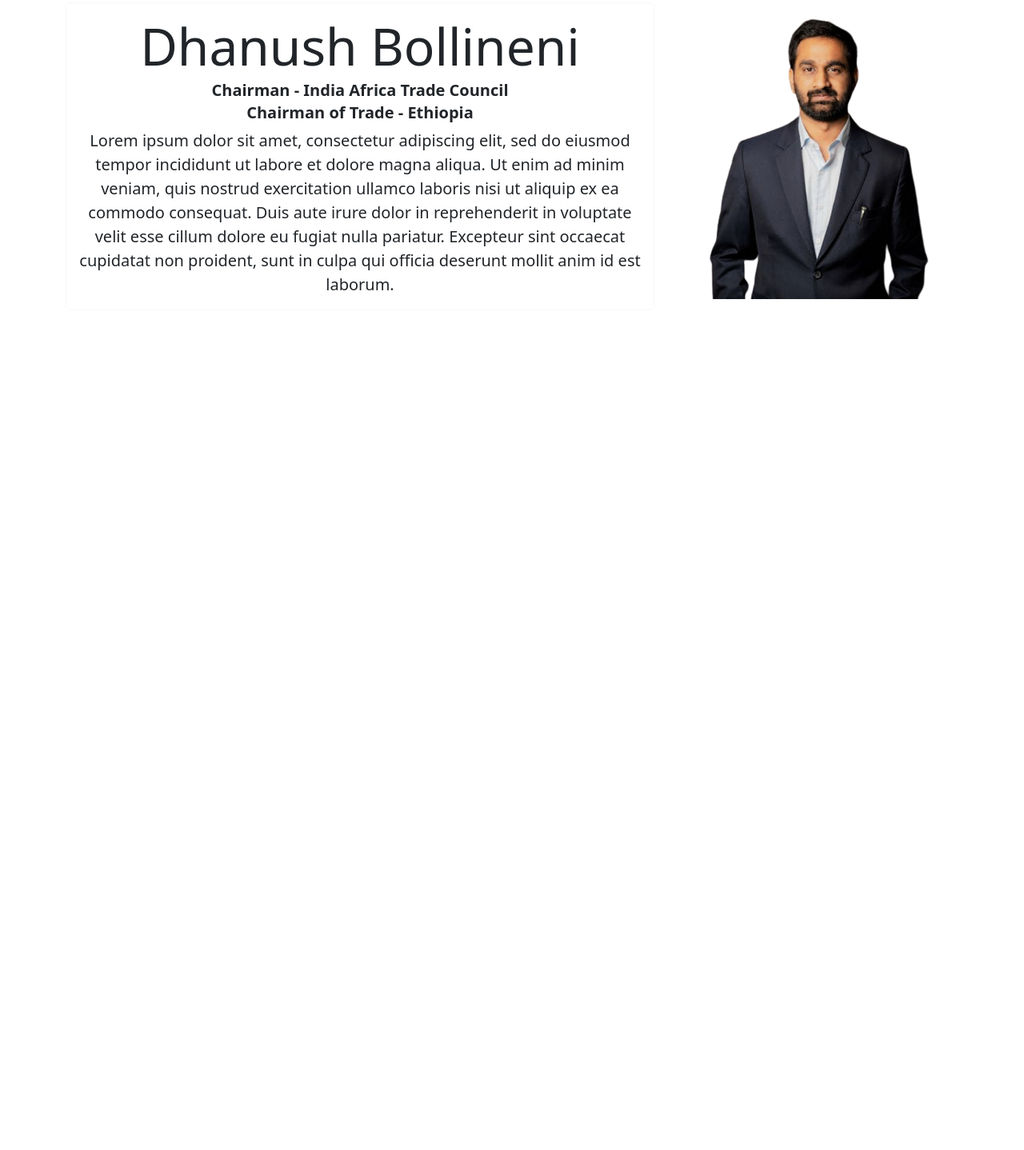
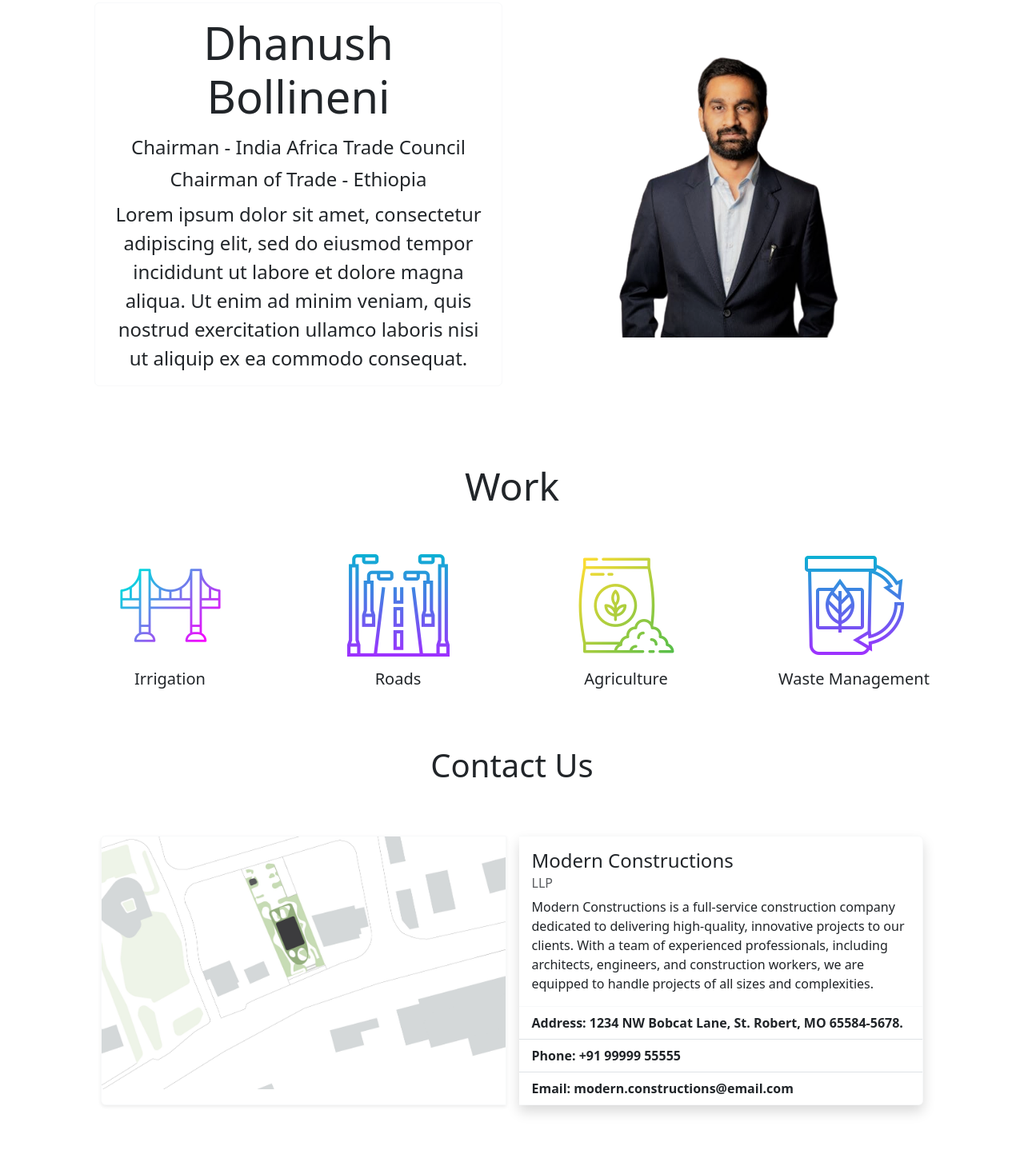
Before and after one commit to nihar2570/dhanush, a plain HTML site: page d.html in a window 1280 px wide. Shown: the part 93-1531 px from the top of the page at 80% size. Before the commit the page ends 800 px from the top, so only its background shows below. Drawn offline with nearby package versions, Linux system fonts and the light colour scheme.

Commit message:
added more

```diff
--- a/d.html
+++ b/d.html
@@ -37,12 +37,7 @@
           >
             <ul class="navbar-nav">
               <li class="nav-item">
-                <a
-                  class="nav-link fw-semibold active"
-                  aria-current="page"
-                  href="#l0"
-                  >Profile</a
-                >
+                <a class="nav-link fw-semibold active" href="#l0">Profile</a>
               </li>
               <li class="nav-item">
                 <a class="nav-link fw-semibold" href="#l1">Work</a>
@@ -56,40 +51,83 @@
       </nav>
     </div>
 
-    <div class="container pt-5" id="l0">
+    <div class="container p-5" id="l0">
       <div class="row pt-5 d-flex align-items-center text-center">
-        <div class="col-sm-12 col-lg-8">
+        <div class="col-sm-12 col-lg-6">
           <div class="card border-light">
             <div class="card-body">
-              <h5 class="card-title display-3">Dhanush Bollineni</h5>
-              <h6 class="card-subtitle fs-5 mb-2 fw-semibold">
+              <p class="display-4">Dhanush Bollineni</p>
+              <p class="card-subtitle fs-4">
                 Chairman - India Africa Trade Council
-              </h6>
-              <h6 class="card-subtitle fs-5 mb-2 fw-semibold">
+              </p>
+              <p class="card-subtitle fs-4 p-2">
                 Chairman of Trade - Ethiopia
-              </h6>
-              <p class="card-text fs-5">
+              </p>
+              <p class="card-text fs-4">
                 Lorem ipsum dolor sit amet, consectetur adipiscing elit, sed do
                 eiusmod tempor incididunt ut labore et dolore magna aliqua. Ut
                 enim ad minim veniam, quis nostrud exercitation ullamco laboris
-                nisi ut aliquip ex ea commodo consequat. Duis aute irure dolor
-                in reprehenderit in voluptate velit esse cillum dolore eu fugiat
-                nulla pariatur. Excepteur sint occaecat cupidatat non proident,
-                sunt in culpa qui officia deserunt mollit anim id est laborum.
+                nisi ut aliquip ex ea commodo consequat.
               </p>
             </div>
           </div>
         </div>
-        <div class="col-sm-12 col-lg-4">
+        <div class="col-sm-12 col-lg-6">
           <img src="d.png" class="img-fluid" alt="..." />
         </div>
       </div>
     </div>
 
-    <div class="container pt-5" id="l2">
-      <div class="row pt-5 d-flex align-items-center text-center">
-        <div class="col-sm-12 col-lg-6 p-5"></div>
-        <div class="col-sm-12 col-lg-6"></div>
+    <h1 class="display-5 text-center pt-5">Work</h1>
+    <div class="container pt-5" id="l1">
+      <div class="row text-center">
+        <div class="col">
+          <img src="bridge.png" />
+          <h1 class="fs-5 p-3">Irrigation</h1>
+        </div>
+        <div class="col">
+          <img src="roads.png" />
+          <h1 class="fs-5 p-3">Roads</h1>
+        </div>
+        <div class="col">
+          <img src="agri.png" />
+          <h1 class="fs-5 p-3">Agriculture</h1>
+        </div>
+        <div class="col">
+          <img src="waste.png" />
+          <h1 class="fs-5 p-3">Waste Management</h1>
+        </div>
+      </div>
+    </div>
+
+    <div class="container p-5" id="l2">
+      <h1 class="display-6 text-center pb-5">Contact Us</h1>
+      <div class="card-group">
+        <div class="card shadow-sm border-light m-2">
+          <img src="18.jpg" class="card-img-top" alt="..." />
+        </div>
+        <div class="card shadow border-light m-2">
+          <div class="card-body">
+            <h4 class="card-title">Modern Constructions</h4>
+            <h6 class="card-subtitle mb-2 text-muted">LLP</h6>
+            <p class="card-text">
+              Modern Constructions is a full-service construction company
+              dedicated to delivering high-quality, innovative projects to our
+              clients. With a team of experienced professionals, including
+              architects, engineers, and construction workers, we are equipped
+              to handle projects of all sizes and complexities.
+            </p>
+          </div>
+          <ul class="list-group list-group-flush fw-semibold">
+            <li class="list-group-item">
+              Address: 1234 NW Bobcat Lane, St. Robert, MO 65584-5678.
+            </li>
+            <li class="list-group-item">Phone: +91 99999 55555</li>
+            <li class="list-group-item">
+              Email: modern.constructions@email.com
+            </li>
+          </ul>
+        </div>
       </div>
     </div>
 
```
Also changed, not shown: 18.jpg (added), agri.png (added), bridge.png (added), roads.png (added), waste.png (added).
